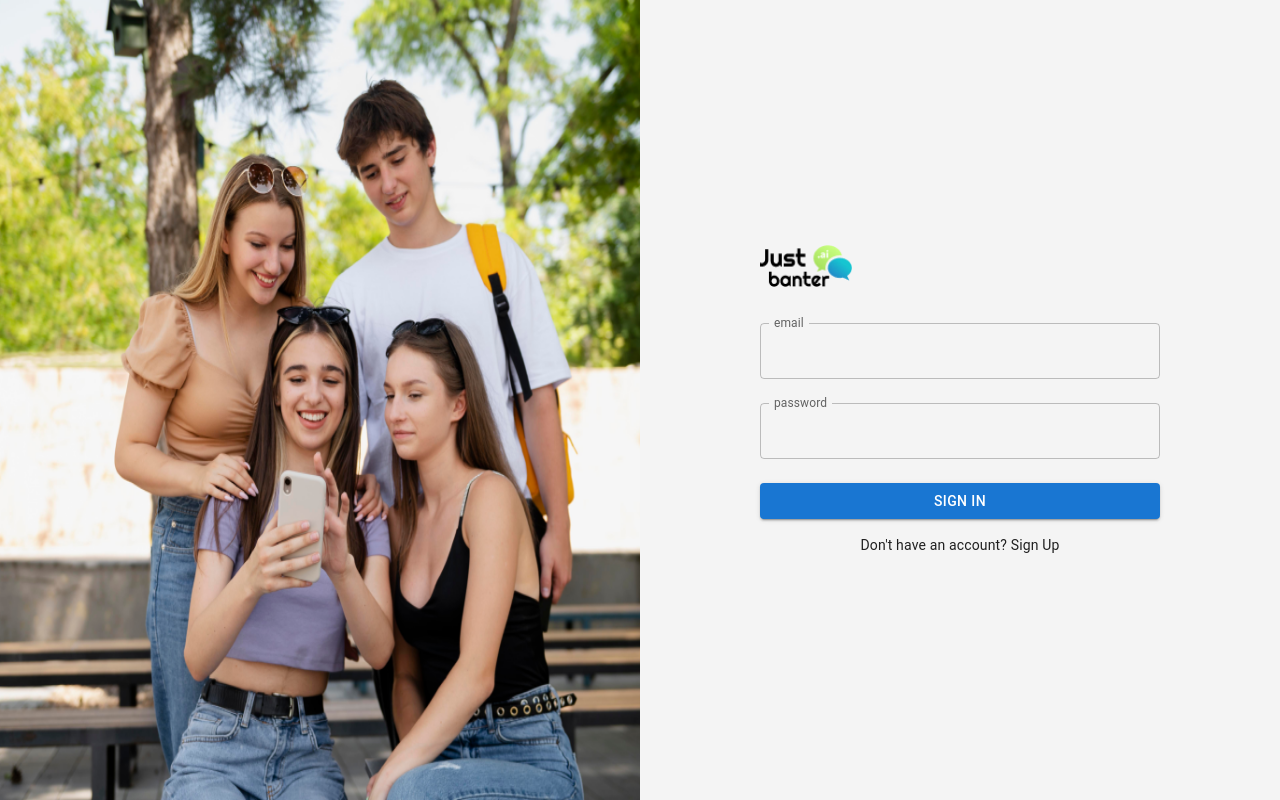
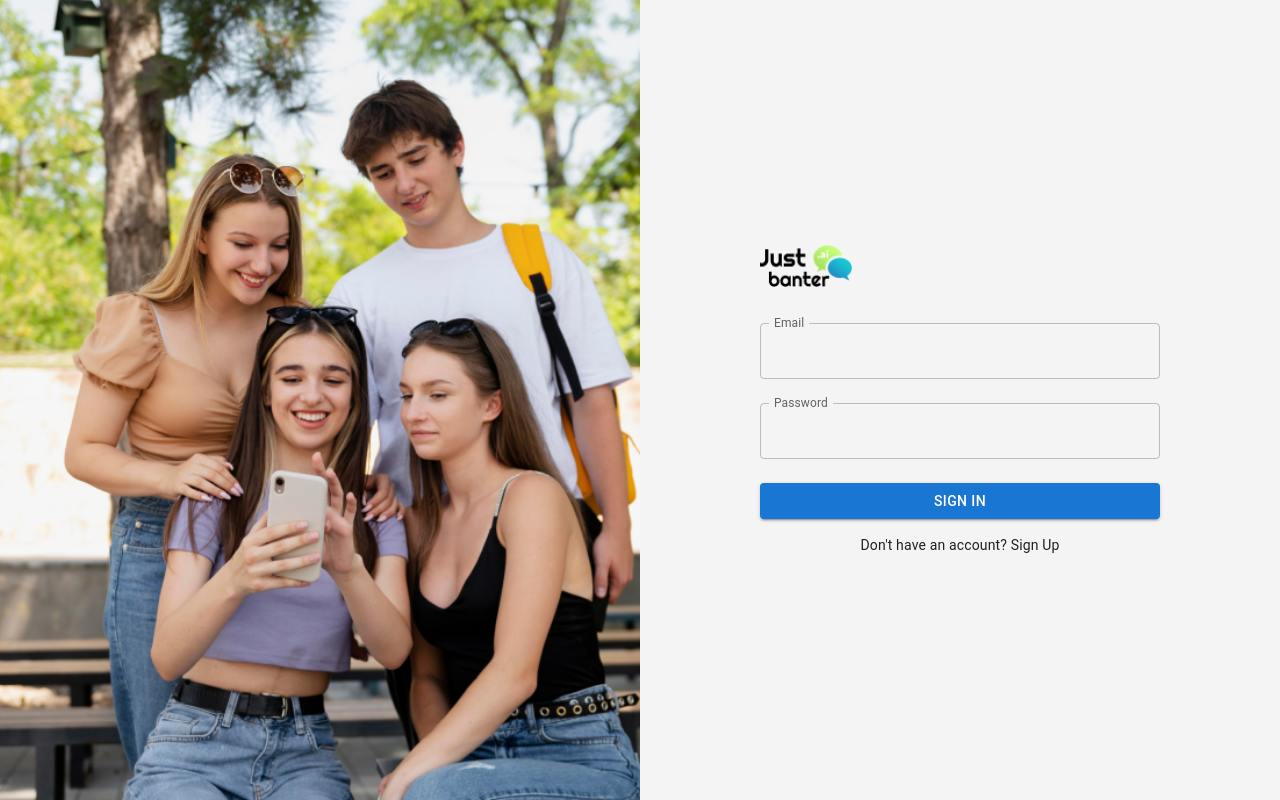
Before and after one commit to Rajat93gupta/emedia, a Next.js app: page / in a window 1280 px wide. Built offline with nearby package versions, Linux system fonts and the light colour scheme.

Commit message:
feedback dropdown

```diff
--- a/src/app/login/page.js
+++ b/src/app/login/page.js
@@ -1,60 +1,61 @@
-"use client"
+"use client";
 import React, { useState } from "react";
 import {
   Box,
   TextField,
   Button,
   Typography,
+  Grid,
   useTheme,
-} from '@mui/material';
-import { createTheme, ThemeProvider } from '@mui/material/styles';
-import Grid2 from '@mui/material/Grid2';
+} from "@mui/material";
+import { createTheme, ThemeProvider } from "@mui/material/styles";
 
 const theme = createTheme();
 
 export default function Login() {
   const customTheme = useTheme();
 
-  const [email, setEmail] = useState('');
-  const [password, setPassword] = useState('');
+  const [email, setEmail] = useState("");
+  const [password, setPassword] = useState("");
 
   const handleSubmit = (e) => {
     e.preventDefault();
-
-
     if (email && password) {
-      window.location.href = '/dashboard';
+      window.location.href = "/dashboard";
     } else {
-      alert('Please fill out all fields');
+      alert("Please fill out all fields");
     }
   };
 
   return (
     <ThemeProvider theme={theme}>
-      <Grid2
+      <Grid
         container
         style={{
-          height: '100vh',
-          width: '100vw',
+          height: "100vh",
+          width: "100vw",
+          overflow: "hidden",
         }}
       >
-        <Grid2
-          size={{ xs: 12, md: 6 }}
-          sx={{ height: "100vh" }}
-        >
+        {/* Image Section */}
+        <Grid item xs={12} md={6}>
           <Box
             component="img"
-            src='/cover.png'
-            sx={{ height: "100%", width: "100%" }}
+            src="/cover.png"
+            sx={{ height: "100%", width: "100%", objectFit: "cover" }}
           />
-        </Grid2>
-        <Grid2
-          size={{ xs: 12, md: 6 }}
+        </Grid>
+
+        {/* Form Section */}
+        <Grid
+          item
+          xs={12}
+          md={6}
           style={{
-            display: 'flex',
-            flexDirection: 'column',
-            justifyContent: 'center',
-            alignItems: 'center',
+            display: "flex",
+            flexDirection: "column",
+            justifyContent: "center",
+            alignItems: "center",
           }}
         >
           <Box
@@ -62,10 +63,12 @@ export default function Login() {
             noValidate
             autoComplete="off"
             onSubmit={handleSubmit}
-            style={{ width: '100%', maxWidth: '400px' }}
+            style={{ width: "100%", maxWidth: "400px" }}
           >
-            <Box component="div"
-              sx={{ display: "flex", alignItems: 'center', gap: "10px", marginBottom: "20px" }}
+            {/* Logo */}
+            <Box
+              component="div"
+              sx={{ display: "flex", alignItems: "center", gap: "10px", marginBottom: "20px" }}
             >
               <Box
                 component="img"
@@ -75,8 +78,9 @@ export default function Login() {
               />
             </Box>
 
+            {/* Email Field */}
             <TextField
-              label="email"
+              label="Email"
               variant="outlined"
               fullWidth
               margin="normal"
@@ -92,8 +96,10 @@ export default function Login() {
               }}
               onChange={(e) => setEmail(e.target.value)}
             />
+
+            {/* Password Field */}
             <TextField
-              label="password"
+              label="Password"
               type="password"
               variant="outlined"
               fullWidth
@@ -110,25 +116,25 @@ export default function Login() {
               }}
               onChange={(e) => setPassword(e.target.value)}
             />
+
+            {/* Submit Button */}
             <Button
               type="submit"
               variant="contained"
               color="primary"
               fullWidth
-              style={{ marginTop: '1rem' }}
+              style={{ marginTop: "1rem" }}
             >
               Sign In
             </Button>
 
-            <Typography
-              variant="body2"
-              style={{ marginTop: '1rem', textAlign: 'center' }}
-            >
+            {/* Sign Up Link */}
+            <Typography variant="body2" style={{ marginTop: "1rem", textAlign: "center" }}>
               Don't have an account? <a href="#">Sign Up</a>
             </Typography>
           </Box>
-        </Grid2>
-      </Grid2>
+        </Grid>
+      </Grid>
     </ThemeProvider>
   );
 }
```
Also changed, not shown: src/app/feed/page.jsx (+22 -12 lines).
